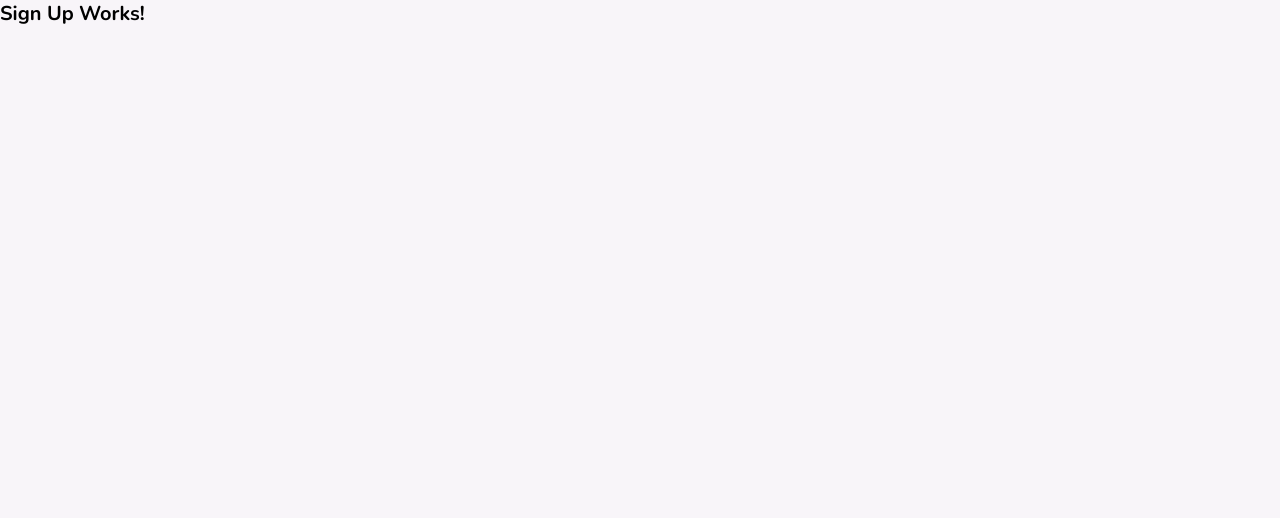
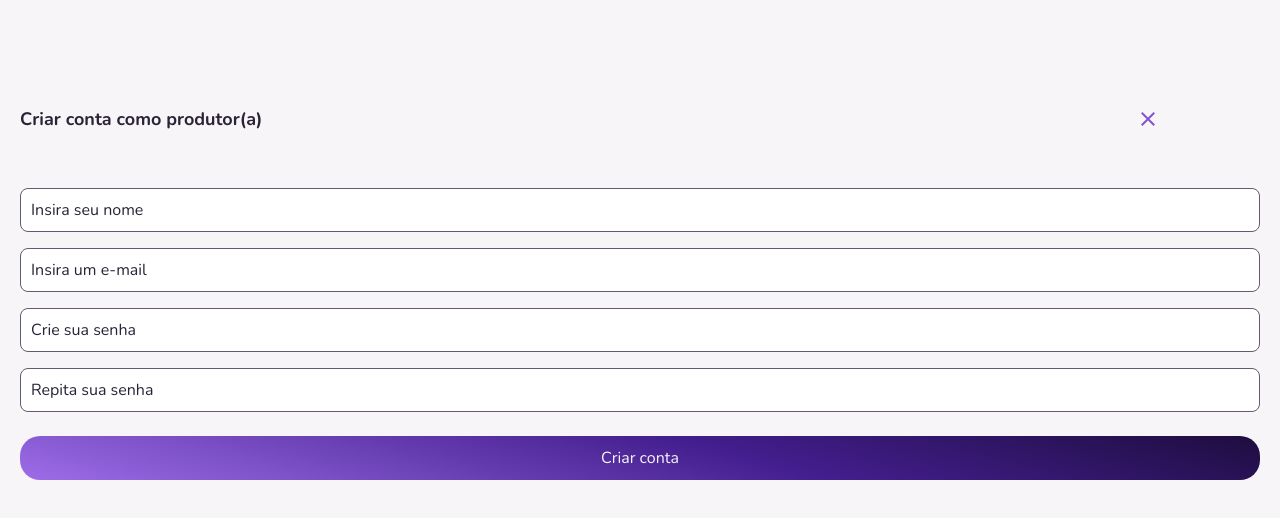
Before and after one commit to ViniciusdePSouza/iToddy_Role, a React (Vite) app in the folder itoddy-role/: page /iToddy_Role/signup in a window 1280 px wide. Shown: the top 518 px of the page. Built offline with nearby package versions, Linux system fonts and the light colour scheme.

Commit message:
Styles: input component and variants added / CSS and HTML SignUp page finished

```diff
--- a/itoddy-role/src/Pages/SignIn/SignUp/index.tsx
+++ /dev/null
@@ -1,5 +0,0 @@
-export function SignUp() {
- return (
-    <h1>Sign Up Works! </h1>
- )
-}
--- /dev/null
+++ b/itoddy-role/src/Pages/SignUp/index.tsx
@@ -0,0 +1,29 @@
+import { Input } from "../../components/Input";
+import { SvgButton } from "../../components/SvgButton";
+import { Container, Form, Header, Title } from "./styles";
+
+import closeIcon from "../../assets/closeIcon.svg";
+import { Button } from "../../components/Button";
+
+export function SignUp() {
+  return (
+    <Container>
+      <Header>
+        <Title>Criar conta como produtor(a)</Title>
+
+        <div>
+          <SvgButton svg={closeIcon} />
+        </div>
+      </Header>
+
+      <Form>
+        <Input placeholder="Insira seu nome" />
+        <Input placeholder="Insira um e-mail" type="email" />
+        <Input placeholder="Crie sua senha" type="password" />
+        <Input placeholder="Repita sua senha" type="password" />
+
+        <Button title="Criar conta" isLoading={false} />
+      </Form>
+    </Container>
+  );
+}
--- /dev/null
+++ b/itoddy-role/src/Pages/SignUp/styles.ts
@@ -0,0 +1,42 @@
+import { styled } from "styled-components";
+
+export const Container = styled.div`
+    height: 100vh;
+    width: 100%;
+
+    display: flex;
+    flex-direction: column;
+
+    padding: 2rem;
+
+    margin-top: 8rem;
+
+    gap: 3rem;
+`
+
+export const Header = styled.header`
+    width: 100%;
+
+    display: flex;
+    justify-content:space-between;
+    align-items: center;
+
+    margin-bottom: 2rem;
+
+    >div {
+        width: 20%;
+    }
+`
+
+export const Form = styled.form`
+    display: flex;
+    flex-direction: column;
+    gap: 1.6rem;
+`
+
+export const Title = styled.h2`
+    color: ${({theme}) => theme.COLORS.SECONDARY};
+
+    font-family: 'Nunito', sans-serif;
+    font-size: 1.8rem;
+`
--- a/itoddy-role/src/Router.tsx
+++ b/itoddy-role/src/Router.tsx
@@ -1,6 +1,6 @@
 import {Route, Routes} from 'react-router-dom'
 import { SignIn } from './Pages/SignIn'
-import { SignUp } from './Pages/SignIn/SignUp'
+import { SignUp } from './Pages/SignUp'
 
 export function Router() {
     return(
--- a/itoddy-role/src/components/Button/styles.ts
+++ b/itoddy-role/src/components/Button/styles.ts
@@ -16,7 +16,12 @@ export const Container = styled.button<ButtonContainerProps>`
 
   all:unset;
 
+  display: flex;
+  align-items: center;
+  justify-content: center;
+
   padding: 1.2rem 6rem;
+  margin-top: .8rem;
 
   font-size: 16px;
   line-height: 20px;
--- /dev/null
+++ b/itoddy-role/src/components/Input/index.tsx
@@ -0,0 +1,17 @@
+import { Container, InputVariantColor } from "./styles"
+
+interface InputProps {
+    icon?: string
+    placeholder: string
+    variant?: InputVariantColor
+    type?: string
+}
+
+export function Input({ icon = "", variant = 'PRIMARY', placeholder, type = 'text', ...rest}: InputProps ) {
+    return(
+        <Container variant={variant}>
+            {icon && <img src={icon}/>}
+            <input placeholder={placeholder} type={type} {...rest}/>
+        </Container>
+    )
+}
--- /dev/null
+++ b/itoddy-role/src/components/Input/styles.ts
@@ -0,0 +1,54 @@
+import { styled } from "styled-components";
+
+export type InputVariantColor = "PRIMARY" | "SECONDARY";
+
+interface InputContainerProps {
+  variant: InputVariantColor;
+}
+
+const inputVariantBackgroundColor = {
+  PRIMARY: "#FFFF",
+  SECONDARY: "#2A2337",
+};
+
+const borderVariantColors = {
+  PRIMARY: ".5px solid #645A71",
+  SECONDARY: ".5px solid #F8F5F9",
+};
+
+const textVariantColors = {
+  PRIMARY: "#2A2337",
+  SECONDARY: "#FFFF",
+};
+
+export const Container = styled.div<InputContainerProps>`
+  width: 100%;
+
+  display: flex;
+  align-items: center;
+  gap: 1.2rem;
+
+  > input {
+    width: 100%;
+
+    ${(props) => `background: ${inputVariantBackgroundColor[props.variant]}`};
+
+    padding: 1rem;
+
+    ${(props) => `color: ${textVariantColors[props.variant]}`};
+
+    ${(props) => `border: ${borderVariantColors[props.variant]}`};
+
+    font-family: "Nunito", sans-serif;
+
+    border-radius: 8px;
+
+    font-size: 1.6rem;
+
+    &::placeholder {
+      ${(props) => `color: ${textVariantColors[props.variant]}`};
+
+      font-size: 1.6rem;
+    }
+  }
+`;
```
Also changed, not shown: itoddy-role/src/Pages/SignIn/SignUp/styles.ts (deleted).
